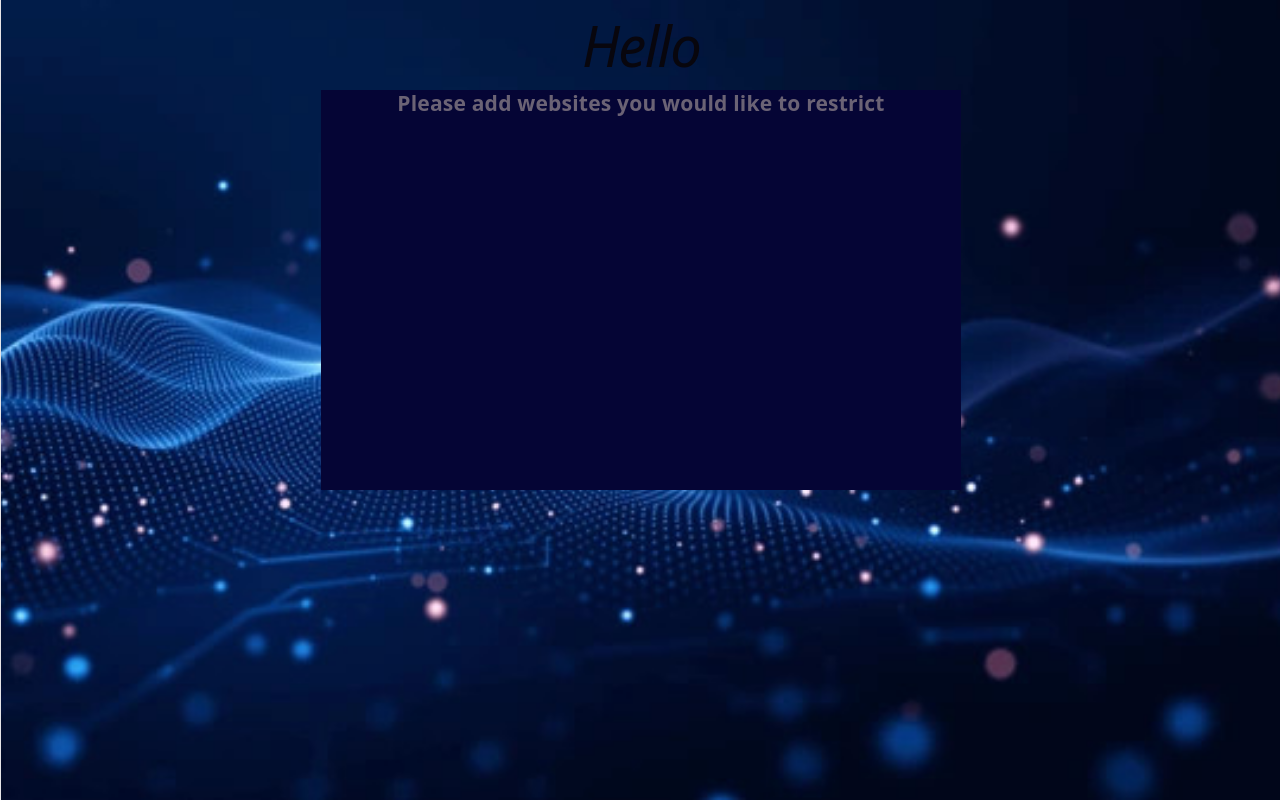
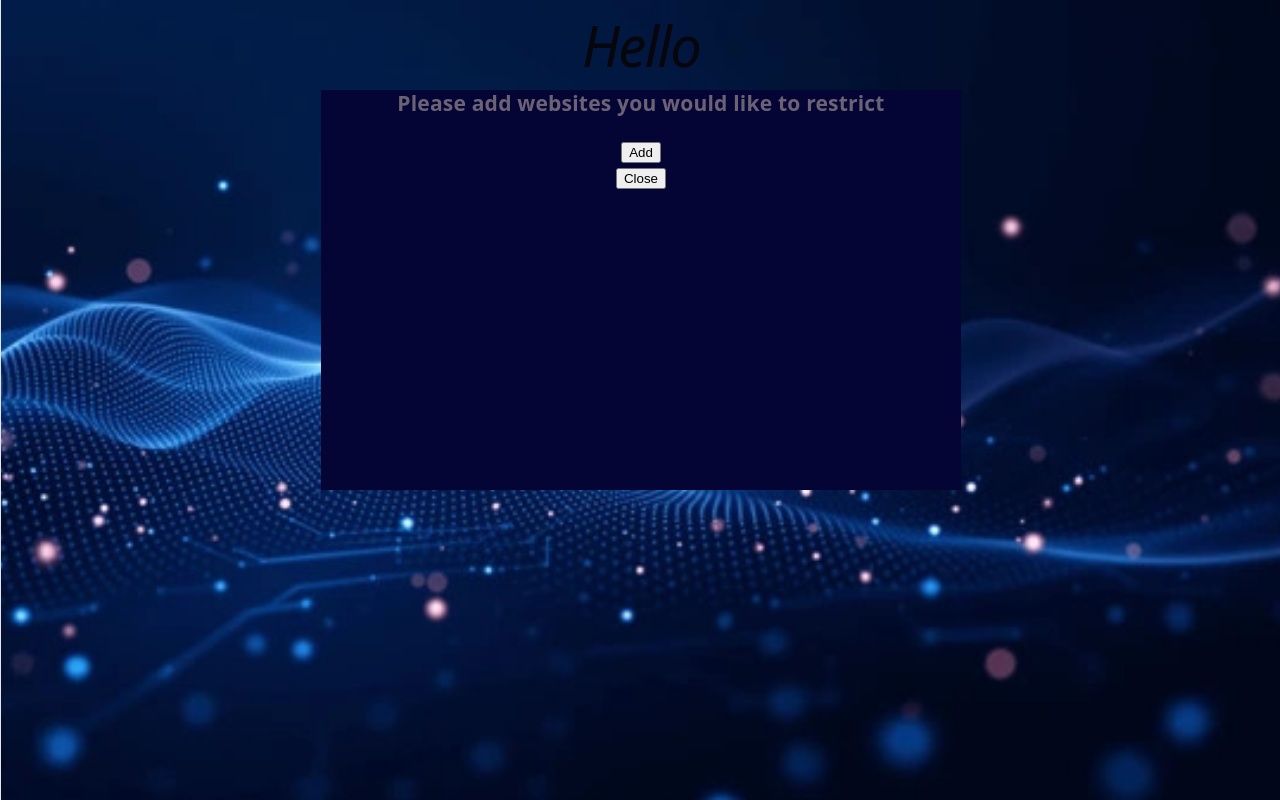
Before and after one commit to Nahom2162002/LockedIn, a React (Vite) app: page /#/menu in a window 1280 px wide. Built offline with nearby package versions, Linux system fonts and the light colour scheme.

Commit message:
Currently implementing mini menu and adding button to direct user to menu

```diff
--- a/src/App.css
+++ b/src/App.css
@@ -46,3 +46,10 @@ html, body, #root {
   width: 50vw;
   height: 50vh;
 }
+
+.sitechoicebackground {
+  background-color: grey;
+  width: 50vw;
+  height: 50vh;
+  transform: translate(-50%, -50%);
+}
--- a/src/Menu.tsx
+++ b/src/Menu.tsx
@@ -1,11 +1,22 @@
+import RestrictionInfo from './RestrictionInfo.tsx';
+import { useState } from 'react';
+
 function Menu() {
+
+    const [isOpen, setIsOpen] = useState(true);
+
     return (
         <div className="menuBackground">
             <div>
                 <h1 id="hello">Hello</h1>
                 <div className="websiteChoices">
                     <h3>Please add websites you would like to restrict</h3>
-
+                    <button onClick={RestrictionInfo}>Add</button>
+                    {isOpen && (
+                        <div>
+                            <button onClick={() => setIsOpen(false)}>Close</button>
+                        </div>
+                    )}
                 </div>
             </div>
         </div>
```
